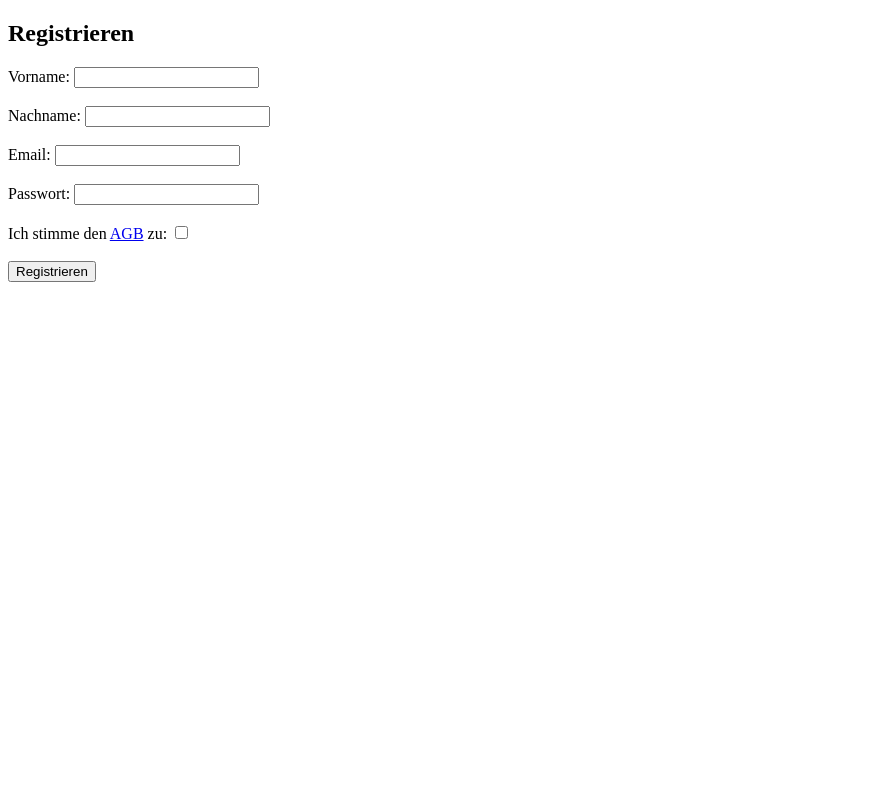
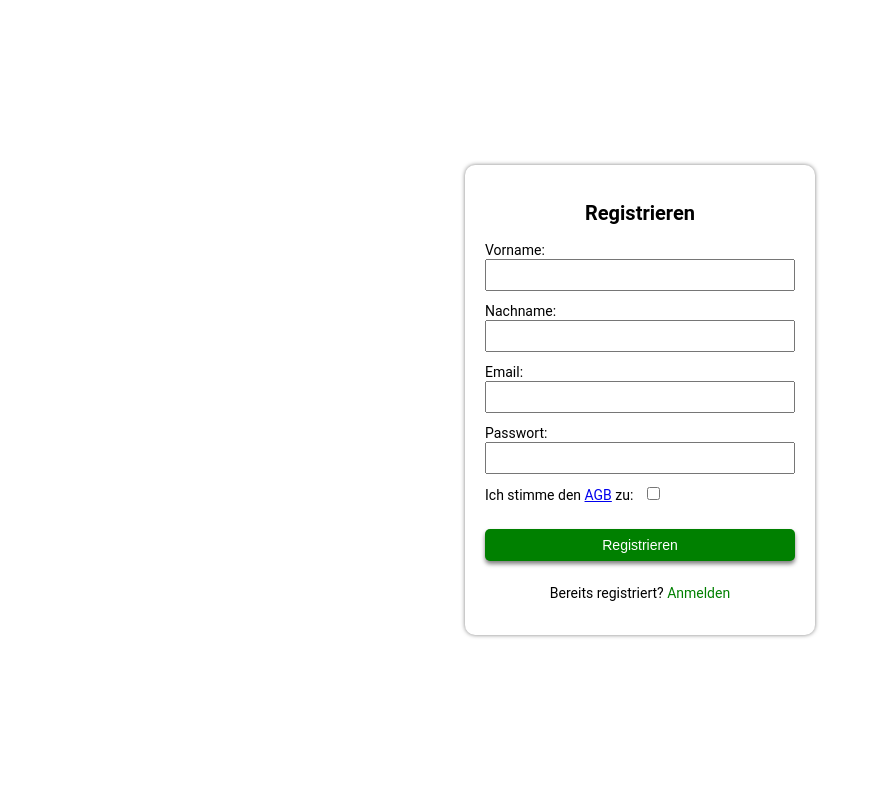
Before and after one commit to MarvinBS-Erlangen/ProjektCode, a PHP site: page /register.php in a window 1280 px wide. Shown: the whole page, without its empty margins (0-873 px from the left). Run offline with PHP 8.4, Linux system fonts and the light colour scheme.

Commit message:
added register.php and register.css files

```diff
--- /dev/null
+++ b/register.css
@@ -0,0 +1,90 @@
+body {
+    display: flex;
+    flex-direction: column;
+    justify-content: center;
+    align-items: center;
+    margin: 0 auto;
+    min-height: 100vh;
+    width: 100vw;
+    font-family: 'Roboto', sans-serif;
+}
+
+.form-container {
+    /* border: 1px solid black; */
+    border-radius: 10px;
+    padding: 20px; /* Reduce padding to make the form more compact */
+    display: flex;
+    flex-direction: column;
+    width: 100%;
+    max-width: 350px; /* Smaller width */
+    box-sizing: border-box;
+    box-shadow: 0 0 4px rgba(0, 0, 0, 0.5);
+}
+
+label {
+    width: 100%;
+    margin-bottom: 5px;
+    font-size: 14px; /* Smaller font size */
+}
+
+input {
+    width: 100%;
+    padding: 6px; /* Smaller padding for inputs */
+    margin-bottom: 10px;
+    font-size: 14px; /* Smaller font size for inputs */
+    box-sizing: border-box;
+}
+
+.signup-title {
+    text-align: center;
+    margin-bottom: 15px; /* Reduced space below title */
+    font-size: 20px; /* Smaller font size for title */
+}
+
+#btn-signup {
+    background-color: green;
+    color: white;
+    border: none;
+    border-radius: 5px;
+    box-shadow: 0 3px 4px rgba(0, 0, 0, 0.5);
+    padding: 8px 12px; /* Adjusted button padding */
+    font-size: 14px; /* Smaller font size for button */
+}
+
+.already-registered {
+    text-align: center;
+    font-size: 14px; /* Smaller font size for "already registered" text */
+}
+
+.already-registered:hover {
+    cursor: pointer;
+}
+
+.already-registered > a {
+    text-decoration: none;
+    color: green;
+    font-size: 14px; /* Same font size for the link */
+    cursor: pointer;
+}
+
+.agb-container {
+    display: flex;
+    align-items: center; /* Vertically align label and checkbox */
+    justify-content: flex-start;
+    gap: 5px; /* Adjust space between label and checkbox */
+}
+
+.label-container {
+    display: flex;
+    align-items: center; /* Center the label vertically */
+    margin-right: 5px; /* Optional: space between the label and checkbox */
+}
+
+.checkbox-container {
+    display: flex;
+    align-items: center; /* Center the checkbox vertically */
+    justify-content: center;
+    text-align: center;
+}
+
+/*  */
--- a/register.php
+++ b/register.php
@@ -1,6 +1,6 @@
 <?php
 session_start();
-//Verbindung zur Datenbank herstellen
+// Verbindung zur Datenbank herstellen
 include 'connection.php';
 
 if ($_SERVER['REQUEST_METHOD'] === 'POST') {
@@ -41,30 +41,40 @@ if ($_SERVER['REQUEST_METHOD'] === 'POST') {
 
 <!DOCTYPE html>
 <html lang="de">
+
 <head>
     <meta charset="UTF-8">
     <meta name="viewport" content="width=device-width, initial-scale=1.0">
+    <link rel="stylesheet" href="./styles/register.css">
     <title>Registrieren</title>
 </head>
+
 <body>
-    <h2>Registrieren</h2>
+    <div class="form-container">
+        <h2 class="signup-title">Registrieren</h2>
         <form action="register.php" method="post">
             <label for="vorname">Vorname:</label>
-        <input type="text" id="vorname" name="Vorname" required><br><br>
+            <input type="text" id="vorname" name="Vorname" required><br>
 
             <label for="nachname">Nachname:</label>
-        <input type="text" id="nachname" name="Nachname" required><br><br>
+            <input type="text" id="nachname" name="Nachname" required><br>
 
             <label for="email">Email:</label>
-        <input type="email" id="email" name="EMail" required><br><br>
+            <input type="email" id="email" name="EMail" required><br>
 
             <label for="password">Passwort:</label>
-        <input type="password" id="password" name="Password_Hash" required><br><br>
+            <input type="password" id="password" name="Password_Hash" required><br>
 
-        <label for="agb">Ich stimme den <a href="agb.html" target="_blank">AGB</a> zu:</label>
-        <input type="checkbox" id="agb" name="AGB" required><br><br>
+            <div class="agb-container">
+                <div class="label-container"><label for="agb">Ich stimme den <a href="agb.html" target="_blank">AGB</a> zu:</label></div>
+                <div class="checkbox-container"><input type="checkbox" id="agb" name="AGB" required></div>
+            </div><br>
 
-        <input type="submit" value="Registrieren">
+            <input type="submit" id="btn-signup" value="Registrieren">
         </form>
+        <p class="already-registered">Bereits registriert? <a href="login.php">Anmelden</a></p>
+    </div>
 </body>
+<!-- test 1 -->
+
 </html>
```
Lines whose indentation alone changed are shown as unchanged.
